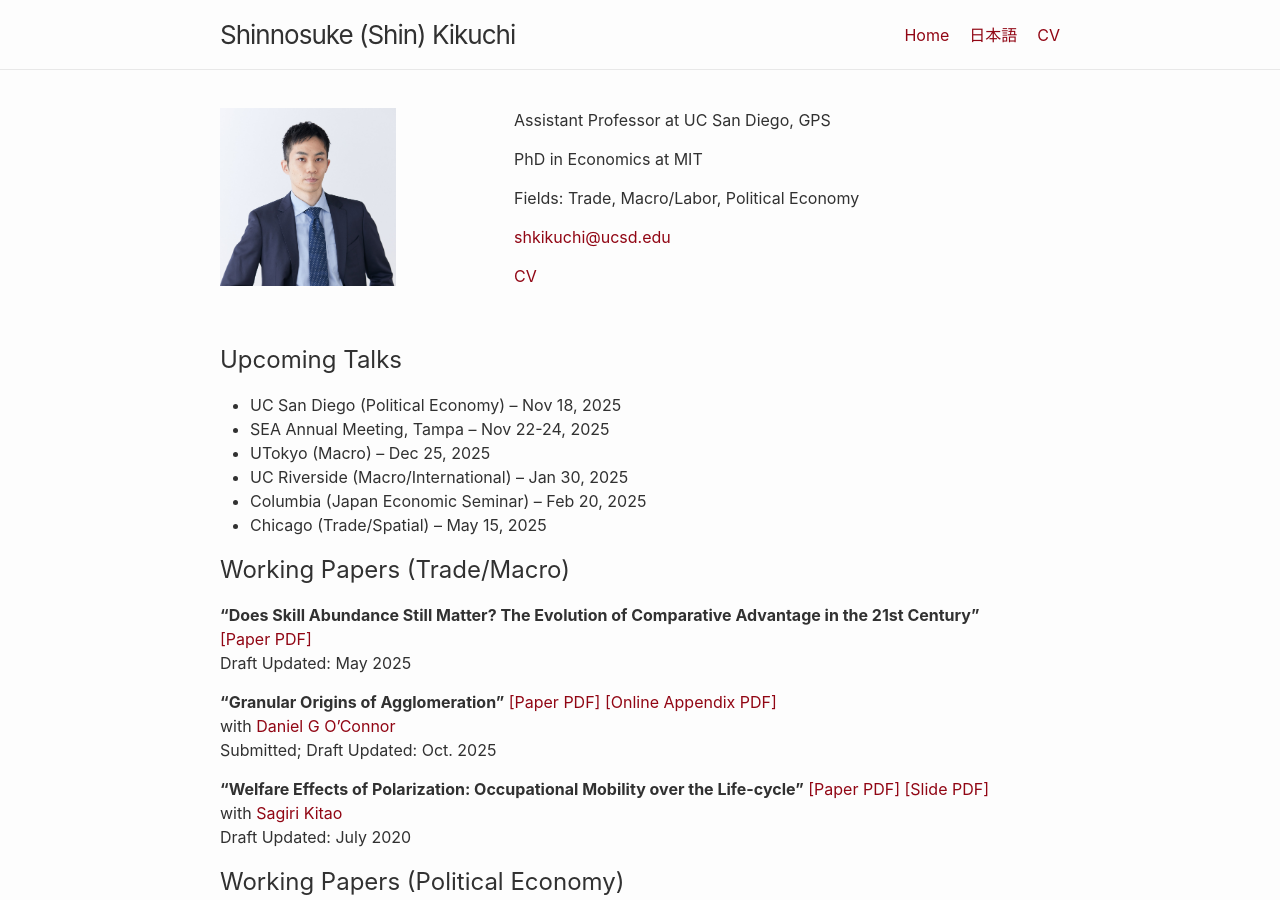
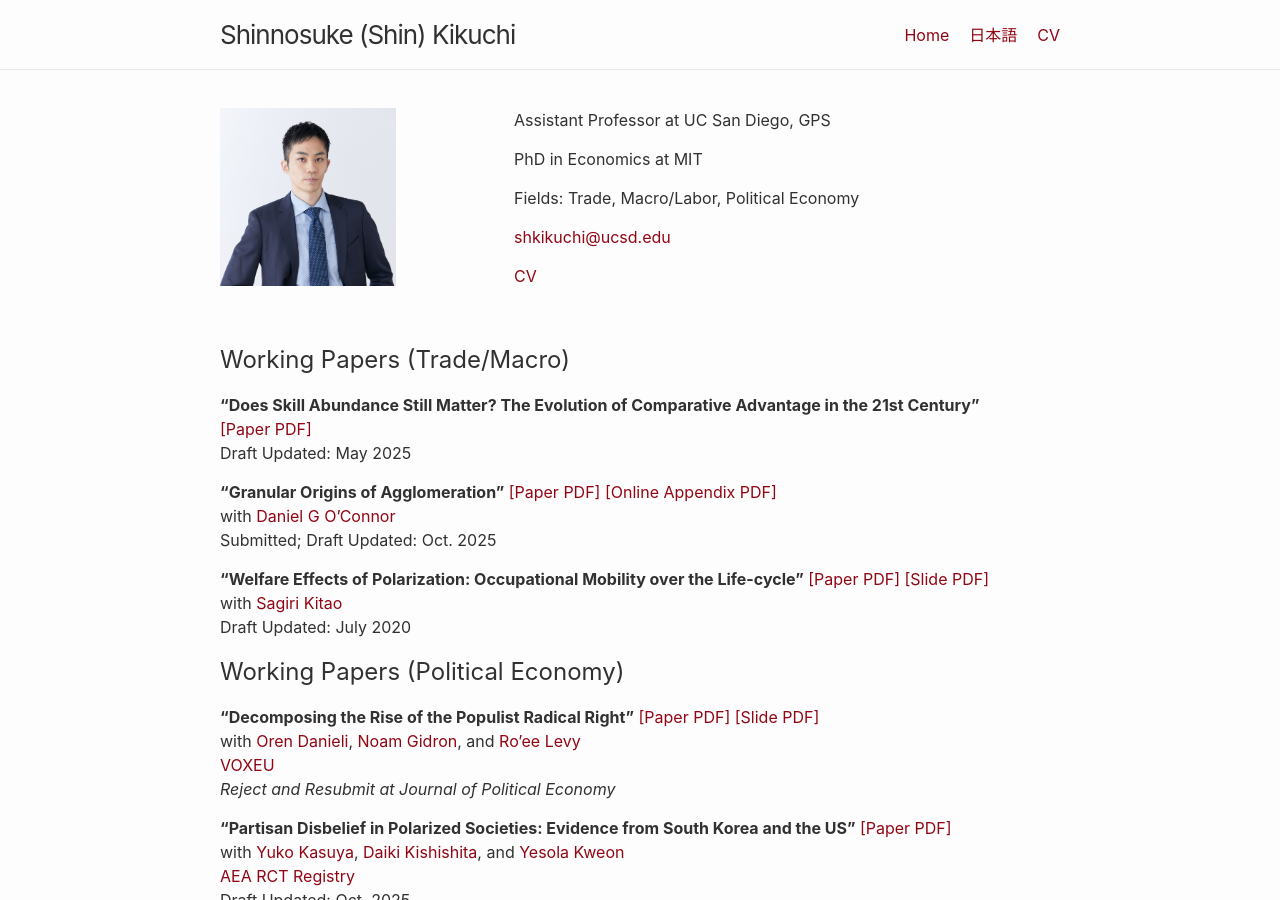
Before and after one commit to shinnkikuchi/shinnkikuchi.github.io, a Jekyll site: the page built from index.md, in a window 1280 px wide and 900 px high. Built offline with Jekyll 4.4.1, drawn with Linux system fonts in a browser that asks for light colours.

Commit message:
Update index.md

```diff
--- a/index.md
+++ b/index.md
@@ -6,15 +6,6 @@ layout: home
 title: Home
 ---
 <br>
-
-## Upcoming Talks
-
-- UC San Diego (Political Economy) – Nov 18, 2025
-- SEA Annual Meeting, Tampa – Nov 22-24, 2025
-- UTokyo (Macro) – Dec 25, 2025
-- UC Riverside  (Macro/International) – Jan 30, 2025
-- Columbia (Japan Economic Seminar) – Feb 20, 2025
-- Chicago (Trade/Spatial) – May 15, 2025
 
 ## Working Papers (Trade/Macro)
 
```
